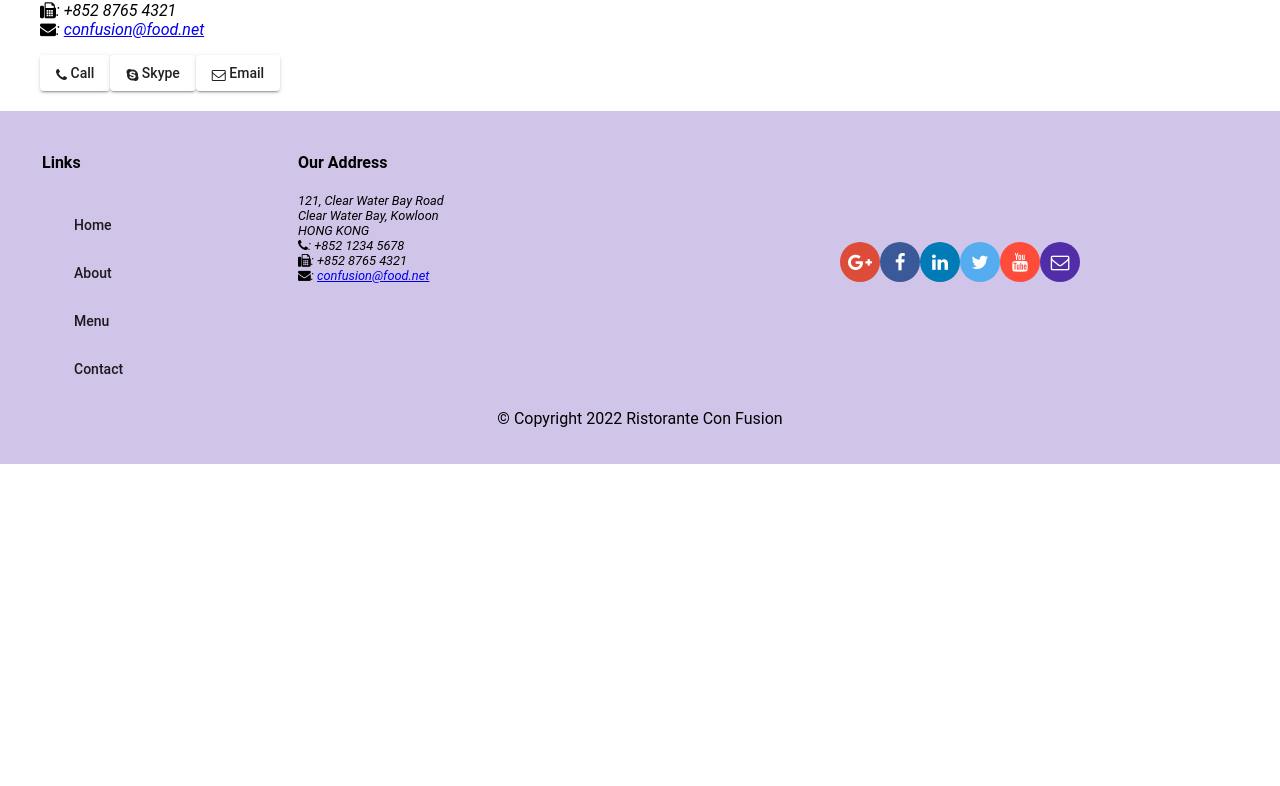
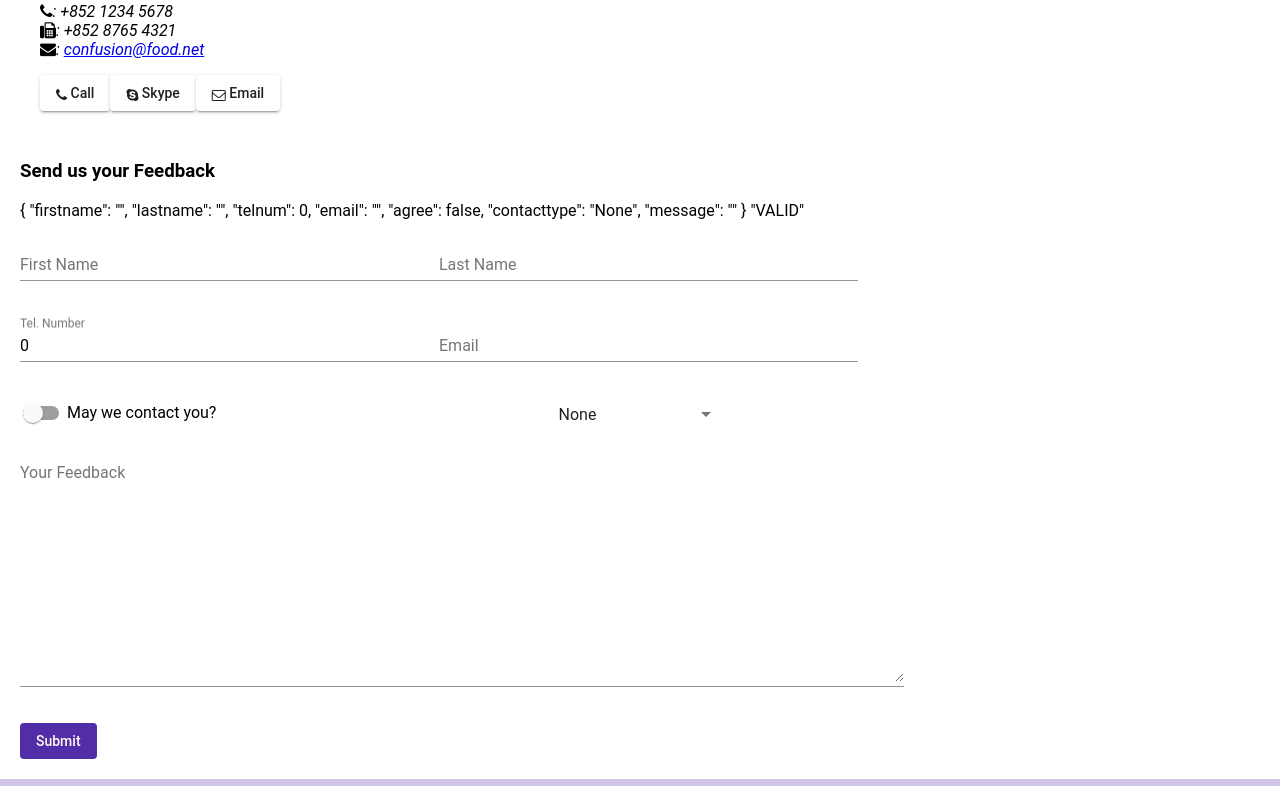
Before and after one commit to nireeksh19/conFusion, an Angular app: page /contactus in a window 1280 px wide. Shown: the part 634-1420 px from the top of the page. Before the commit the page ends 1098 px from the top, so only its background shows below. Built offline with nearby package versions, Linux system fonts and the light colour scheme.

Commit message:
Reactive Forms Part 1

```diff
--- a/src/app/app.module.ts
+++ b/src/app/app.module.ts
@@ -12,6 +12,9 @@ import { MatFormFieldModule } from '@angular/material/form-field';
 import { MatInputModule } from '@angular/material/input';
 import { MatCheckboxModule } from '@angular/material/checkbox';
 import { FormsModule } from '@angular/forms';
+import { MatSelectModule } from '@angular/material/select';
+import { MatSlideToggleModule } from '@angular/material/slide-toggle';
+import { ReactiveFormsModule } from '@angular/forms';
 import { AppRoutingModule } from './app-routing.module';
 import { AppComponent } from './app.component';
 
@@ -47,6 +50,9 @@ import { LoginComponent } from './login/login.component';
     MatToolbarModule,
     FlexLayoutModule,
     MatGridListModule,
+    MatSelectModule,
+    MatSlideToggleModule,
+    ReactiveFormsModule,
     MatFormFieldModule,
     MatInputModule,
     MatCheckboxModule,
--- a/src/app/contact/contact.component.html
+++ b/src/app/contact/contact.component.html
@@ -35,4 +35,45 @@
       </div>
     </div>
   </div>
+  <div fxFlex fxFlexOffset="20px" class="form-size">
+    <h3>Send us your Feedback</h3>
+    <p>{{ feedbackForm.value | json }} {{ feedbackForm.status | json }}</p>
+
+    <form novalidate [formGroup]="feedbackForm" (ngSubmit)="onSubmit()">
+      <p>
+        <mat-form-field class="half-width">
+          <input matInput formControlName="firstname" placeholder="First Name" type="text">
+        </mat-form-field>
+        <mat-form-field class="half-width">
+          <input matInput formControlName="lastname" placeholder="Last Name" type="text">
+        </mat-form-field>
+      </p>
+      <p>
+        <mat-form-field class="half-width">
+          <input matInput formControlName="telnum" placeholder="Tel. Number" type="tel">
+        </mat-form-field>
+        <mat-form-field class="half-width">
+          <input matInput formControlName="email" placeholder="Email" type="email">
+        </mat-form-field>
+      </p>
+      <table class="form-size">
+        <td>
+          <mat-slide-toggle formControlName="agree">May we contact you?</mat-slide-toggle>
+        </td>
+        <td>
+          <mat-select placeholder="How?" formControlName="contacttype">
+            <mat-option *ngFor="let ctype of contactType" [value]="ctype">
+              {{ ctype }}
+            </mat-option>
+          </mat-select>
+        </td>
+        </table>
+      <p>
+        <mat-form-field class="full-width">
+          <textarea matInput formControlName="message" placeholder="Your Feedback" rows=12></textarea>
+        </mat-form-field>
+      </p>
+      <button type="submit" mat-button class="background-primary text-floral-white">Submit</button>
+    </form>
+  </div>
 </div>
--- a/src/app/contact/contact.component.scss
+++ b/src/app/contact/contact.component.scss
@@ -0,0 +1,11 @@
+.full-width {
+    width: 95%
+}
+
+.half-width {
+    width: 45%
+}
+
+.form-size {
+    width: 75%
+}
--- a/src/app/contact/contact.component.ts
+++ b/src/app/contact/contact.component.ts
@@ -1,4 +1,6 @@
 import { Component, OnInit } from '@angular/core';
+import { FormBuilder, FormGroup, Validators } from '@angular/forms';
+import { Feedback, ContactType } from '../shared/feedback';
 
 @Component({
   selector: 'app-contact',
@@ -7,9 +9,33 @@ import { Component, OnInit } from '@angular/core';
 })
 export class ContactComponent implements OnInit {
 
-  constructor() { }
+  feedbackForm!: FormGroup;
+  feedback!: Feedback;
+  contactType = ContactType;
 
-  ngOnInit(): void {
+  constructor(private fb: FormBuilder) {
+    this.createForm();
+  }
+
+  ngOnInit() {
+  }
+
+  createForm() {
+    this.feedbackForm = this.fb.group({
+      firstname: '',
+      lastname: '',
+      telnum: 0,
+      email: '',
+      agree: false,
+      contacttype: 'None',
+      message: ''
+    });
+  }
+
+  onSubmit() {
+    this.feedback = this.feedbackForm.value;
+    console.log(this.feedback);
+    this.feedbackForm.reset();
   }
 
 }
--- /dev/null
+++ b/src/app/shared/feedback.ts
@@ -0,0 +1,11 @@
+export class Feedback {
+    firstname: string | undefined;
+    lastname: string | undefined;
+    telnum: number | undefined;
+    email: string | undefined;
+    agree: boolean | undefined;
+    contacttype: string | undefined;
+    message: string | undefined;
+};
+
+export const ContactType = ['None', 'Tel', 'Email'];
```
